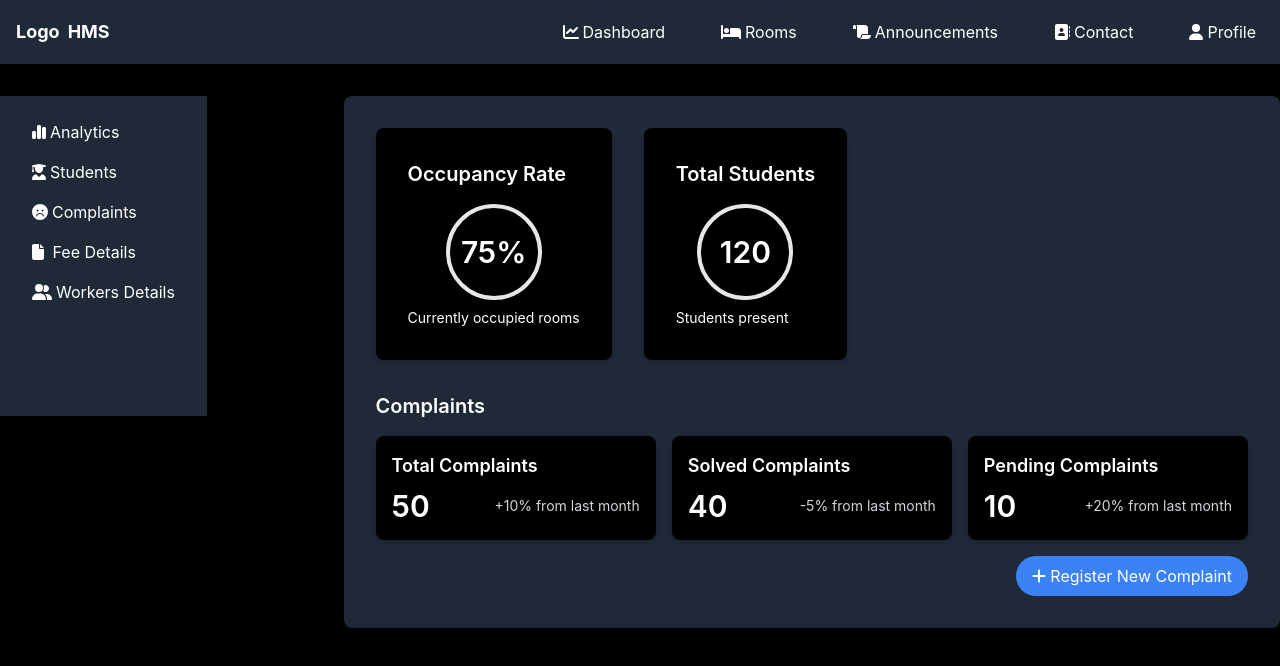
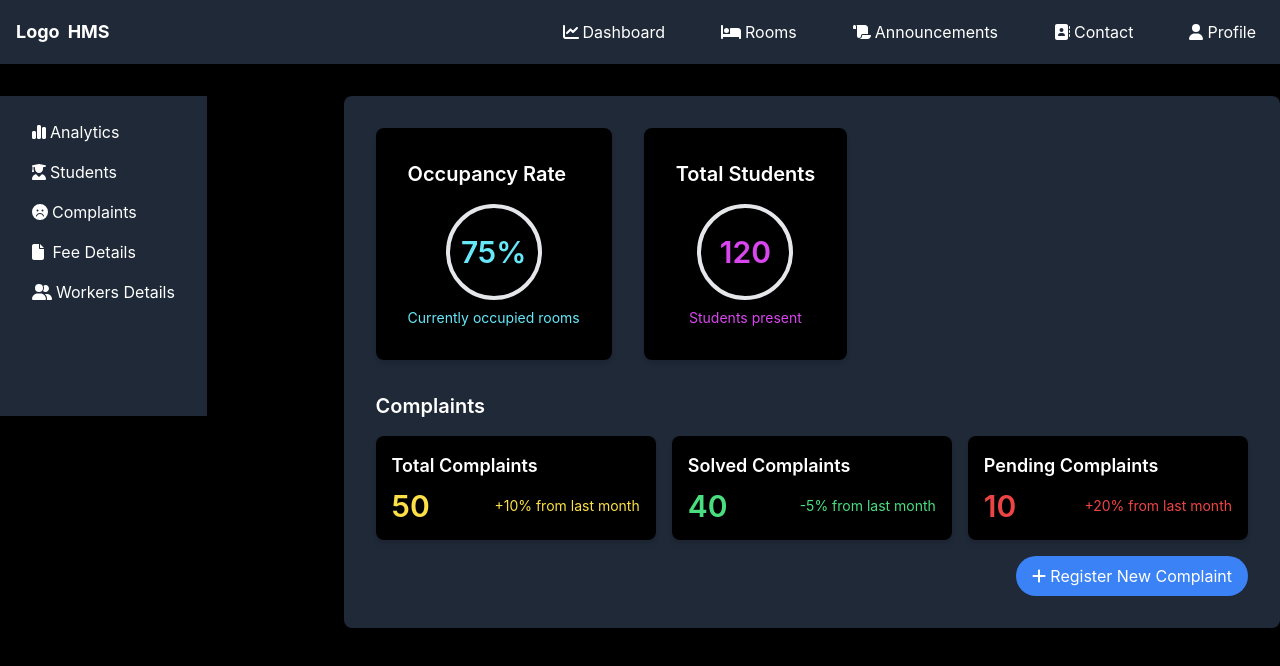
Before and after one commit to dino2580/HMS_DEPLOYED, a React (Create React App) app in the folder frontend/: page /dashboard in a window 1280 px wide. Shown: the top 666 px of the page. Built offline with nearby package versions, Linux system fonts and the light colour scheme.

Commit message:
dashboard modified by SK

```diff
--- a/frontend/src/components/Dashboard.js
+++ b/frontend/src/components/Dashboard.js
@@ -29,51 +29,51 @@ function Dashboard() {
 
                 <div className="bg-gray-800 p-8 rounded-lg shadow-md w-full md:w-3/4">
                     <div className="flex flex-col md:flex-row gap-8">
-                        <div className="bg-black p-8 rounded-lg shadow-md hover:shadow-lg transition duration-300">
+                        <div className="bg-black p-8 rounded-lg shadow-md hover:shadow-lg transition duration-300 flex flex-col hover:bg-gray-900">
                             <h2 className="text-xl font-semibold mb-4 text-white">Occupancy Rate</h2>
                             <div className="flex items-center justify-center">
-                                <div className="w-24 h-24 rounded-full border-4 border-gray-200 flex items-center justify-center hover:bg-gray-200 transition duration-300">
+                                <div className="w-24 h-24 rounded-full border-4 border-gray-200 flex items-center justify-center hover:bg-gray-800 transition duration-300">
 
-                                    <span className="text-3xl font-semibold text-white">75%</span>
+                                    <span className="text-3xl font-semibold text-cyan-300">75%</span>
                                 </div>
                             </div>
-                            <p className="text-sm text-white mt-2">Currently occupied rooms</p>
+                            <p className="text-sm text-cyan-300 mt-2">Currently occupied rooms</p>
                         </div>
 
-                        <div className="bg-black p-8 rounded-lg shadow-md hover:shadow-lg transition duration-300">
+                        <div className="bg-black p-8 rounded-lg shadow-md hover:shadow-lg transition duration-300 flex flex-col hover:bg-gray-900">
                             <h2 className="text-xl font-semibold mb-4 text-white">Total Students</h2>
                             <div className="flex items-center justify-center">
-                                <div className="w-24 h-24 rounded-full border-4 border-gray-200 flex items-center justify-center hover:bg-gray-200 transition duration-300">
+                                <div className="w-24 h-24 rounded-full border-4 border-gray-200 flex items-center justify-center hover:bg-gray-800 transition duration-300">
 
-                                    <span className="text-3xl text-white font-semibold">120</span>
+                                    <span className="text-3xl text-fuchsia-500 font-semibold">120</span>
                                 </div>
                             </div>
-                            <p className="text-sm text-white mt-2">Students present</p>
+                            <p className="text-sm text-fuchsia-500 mt-2 mx-auto">Students present</p>
                         </div>
                     </div>
 
                     <div className="mt-8">
                         <h2 className="text-xl text-white font-semibold mb-4">Complaints</h2>
                         <div className="grid grid-cols-3 gap-4">
-                            <div className="bg-black p-4 rounded-lg shadow-md hover:shadow-lg transition duration-300">
+                            <div className="bg-black p-4 rounded-lg shadow-md hover:shadow-lg transition duration-300 hover:bg-gray-900">
                                 <h3 className="text-lg text-white font-semibold mb-2">Total Complaints</h3>
                                 <div className="flex items-center justify-between">
-                                    <p className="text-3xl font-semibold text-white">{totalComplaints}</p>
-                                    <span className="text-sm text-gray-300">+10% from last month</span>
+                                    <p className="text-3xl font-semibold text-yellow-300">{totalComplaints}</p>
+                                    <span className="text-sm text-yellow-300">+10% from last month</span>
                                 </div>
                             </div>
-                            <div className="bg-black p-4 rounded-lg shadow-md hover:shadow-lg transition duration-300">
+                            <div className="bg-black p-4 rounded-lg shadow-md hover:shadow-lg transition duration-300 hover:bg-gray-900">
                                 <h3 className="text-lg font-semibold mb-2 text-white">Solved Complaints</h3>
                                 <div className="flex items-center justify-between">
-                                    <p className="text-3xl font-semibold text-white">{solvedComplaints}</p>
-                                    <span className="text-sm text-gray-300">-5% from last month</span>
+                                    <p className="text-3xl font-semibold text-green-400">{solvedComplaints}</p>
+                                    <span className="text-sm text-green-400">-5% from last month</span>
                                 </div>
                             </div>
-                            <div className="bg-black p-4 rounded-lg shadow-md hover:shadow-lg transition duration-300">
+                            <div className="bg-black p-4 rounded-lg shadow-md hover:shadow-lg transition duration-300 hover:bg-gray-900">
                                 <h3 className="text-lg font-semibold mb-2 text-white">Pending Complaints</h3>
                                 <div className="flex items-center justify-between">
-                                    <p className="text-3xl font-semibold text-white">{pendingComplaints}</p>
-                                    <span className="text-sm text-gray-300">+20% from last month</span>
+                                    <p className="text-3xl font-semibold text-red-500">{pendingComplaints}</p>
+                                    <span className="text-sm text-red-500">+20% from last month</span>
                                 </div>
                             </div>
 
```
